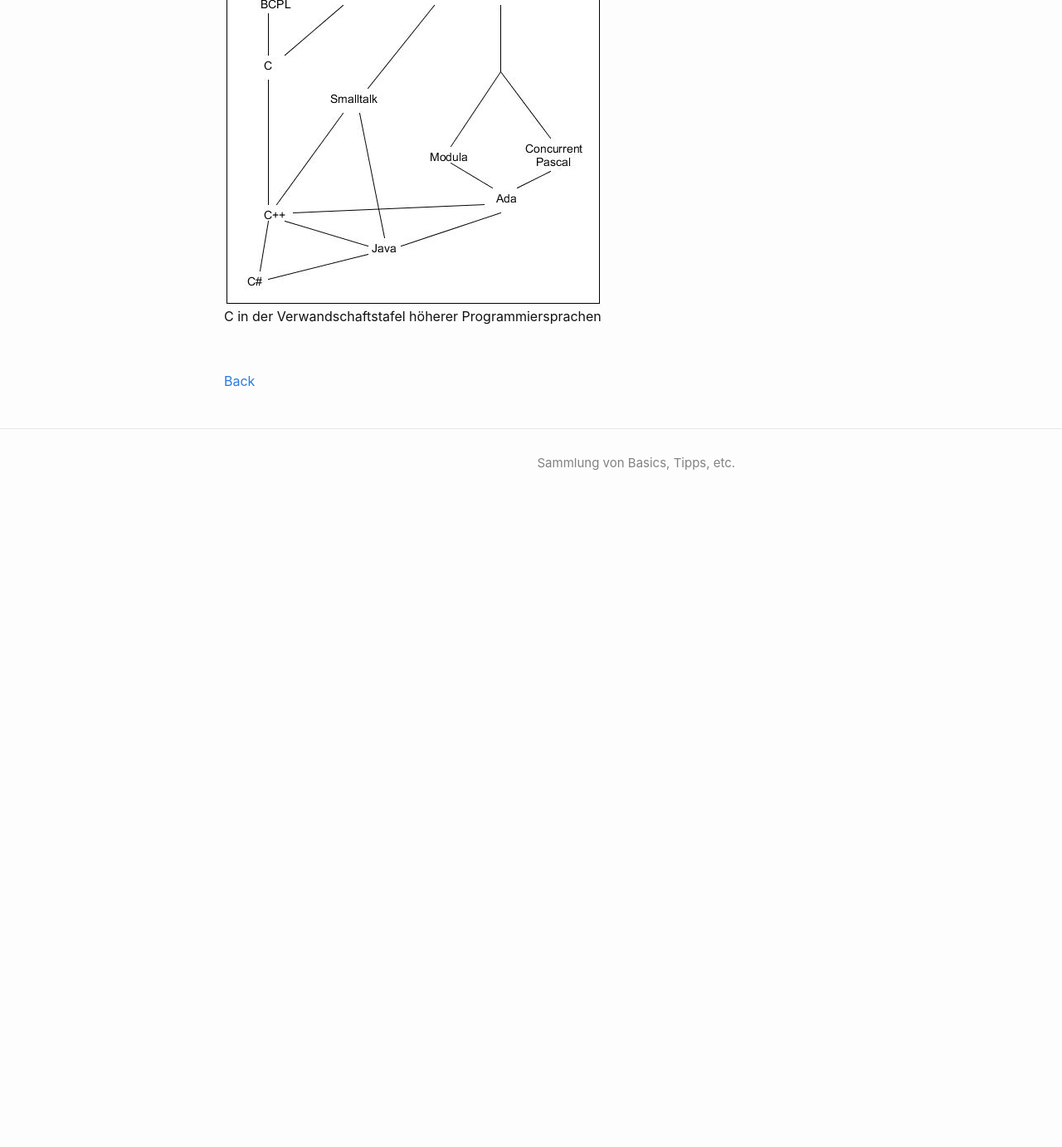
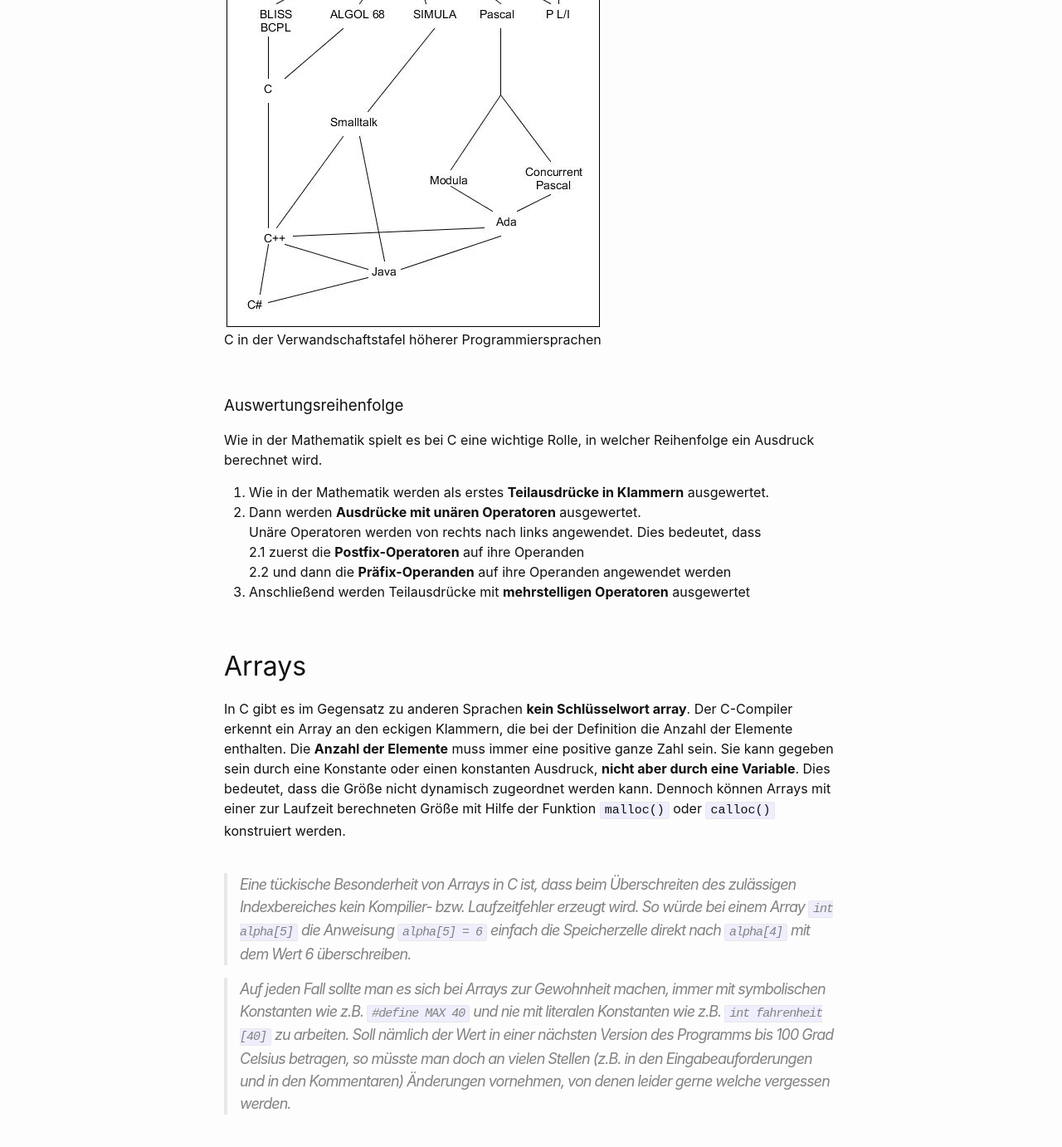
Before and after one commit to Hautaklyttn/progDocs, a Jekyll site: the page built from docs/articles/c_cpp.md, in a window 1280 px wide and 1400 px high, scrolled down 1527 px. Shown: the top 1382 px of the window at 83% size. Built offline with Jekyll 4.4.1, drawn with Linux system fonts in a browser that asks for light colours; before the commit the page ends 2157 px from its top, so only the background shows below that.

Commit message:
Erste Kapitel C/C++

```diff
--- a/docs/articles/c_cpp.md
+++ b/docs/articles/c_cpp.md
@@ -4,7 +4,10 @@ layout: default
 
 [Back](../)
 
-&nbsp;
+---
+# C und C++
+---
+
 
 # Basics
 
@@ -41,7 +44,32 @@ Der ANSI-C Standard revidierte ursprüngliche Inkompatibilitäten von C und C++,
 
 ![01](../assets/pics/stammbaum.png)
 C in der Verwandschaftstafel höherer Programmiersprachen
+
 &nbsp;
+
+### Auswertungsreihenfolge
+
+Wie in der Mathematik spielt es bei C eine wichtige Rolle, in welcher Reihenfolge ein Ausdruck berechnet wird.
+
+1. Wie in der Mathematik werden als erstes **Teilausdrücke in Klammern** ausgewertet.
+2. Dann werden **Ausdrücke mit unären Operatoren** ausgewertet.
+   Unäre Operatoren werden von rechts nach links angewendet. Dies bedeutet, dass
+      2.1 zuerst die **Postfix-Operatoren** auf ihre Operanden
+      2.2 und dann die **Präfix-Operanden** auf ihre Operanden angewendet werden
+3. Anschließend werden Teilausdrücke mit **mehrstelligen Operatoren** ausgewertet
+
+&nbsp;
+
+# Arrays
+
+In C gibt es im Gegensatz zu anderen Sprachen **kein Schlüsselwort array**. Der C-Compiler erkennt ein Array an den eckigen Klammern, die bei der Definition die Anzahl der Elemente enthalten. Die **Anzahl der Elemente** muss immer eine positive ganze Zahl sein. Sie kann gegeben sein durch eine Konstante oder einen konstanten Ausdruck, **nicht aber durch eine Variable**. Dies bedeutet, dass die Größe nicht dynamisch zugeordnet werden kann. Dennoch können Arrays mit einer zur Laufzeit berechneten Größe mit Hilfe der Funktion `malloc()` oder `calloc()` konstruiert werden.
+&nbsp;
+
+> Eine tückische Besonderheit von Arrays in C ist, dass beim Überschreiten des zulässigen Indexbereiches kein Kompilier- bzw. Laufzeitfehler erzeugt wird. So würde bei einem Array `int alpha[5]` die Anweisung `alpha[5] = 6` einfach die Speicherzelle direkt nach `alpha[4]` mit dem Wert 6 überschreiben.
+
+
+> Auf jeden Fall sollte man es sich bei Arrays zur Gewohnheit machen, immer mit symbolischen Konstanten wie z.B. `#define MAX 40` und nie mit literalen Konstanten wie z.B. `int fahrenheit [40]` zu arbeiten. Soll nämlich der Wert in einer nächsten Version des Programms bis 100 Grad Celsius betragen, so müsste man doch  an vielen Stellen (z.B. in den Eingabeauforderungen und in den Kommentaren) Änderungen vornehmen, von denen leider gerne welche vergessen werden.
+
 
 
 &nbsp;
```
Also changed, not shown: docs/about.md (+4 -0 lines).
